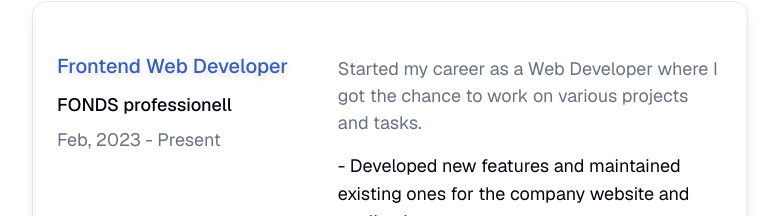
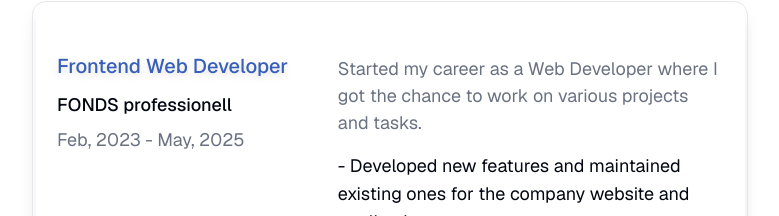
Before and after one commit to HouseinIsProgramming/aMoreElegantPortfolio, a Next.js app: page / in a window 1280 px wide. Shown: the part 3540-3756 px from the top of the page, without its empty margins (466-1245 px from the left). Built offline with nearby package versions, Linux system fonts and the light colour scheme.

Commit message:
change: endDate Fonds

```diff
--- a/components/workexperience.tsx
+++ b/components/workexperience.tsx
@@ -38,7 +38,7 @@ export default function WorkExperience() {
       title: "Frontend Web Developer",
       company: "FONDS professionell",
       startDate: "Feb, 2023",
-      endDate: "Present",
+      endDate: "May, 2025",
       description:
         "Started my career as a Web Developer where I got the chance to work on various projects and tasks.",
       technologies: [
```
